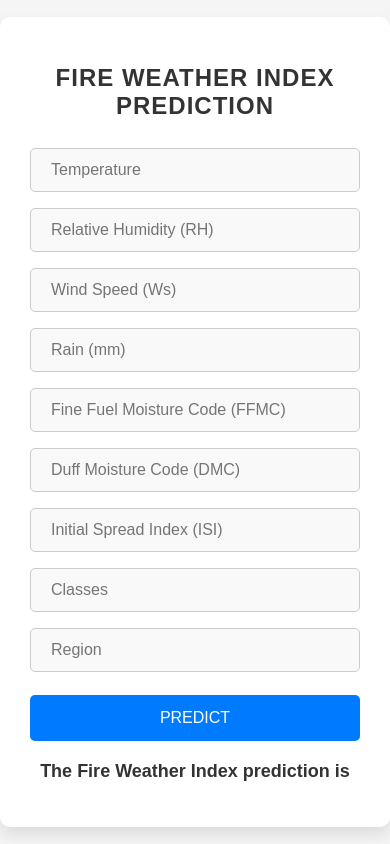
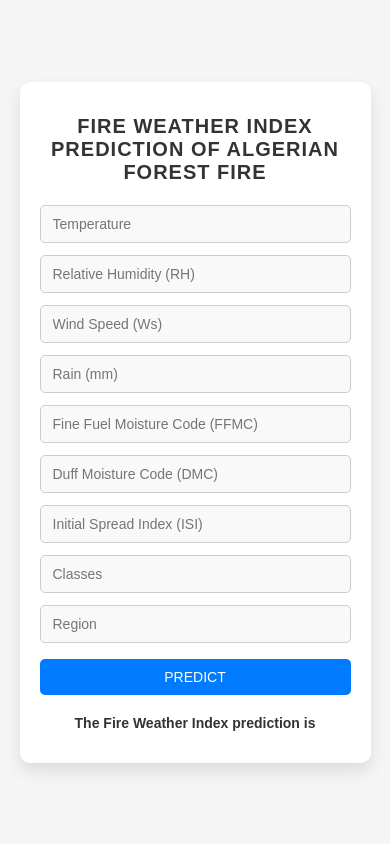
Before and after one commit to ramakrishnasankavaram/Algerian-Forest-Fire-FWI-Prediction, a Flask app: page / in a window 390 px wide. Run offline with Flask 3, Linux system fonts and the light colour scheme; parts of the project's set-up code (start-up, migrations or seed data) failed here and were passed over.

Commit message:
Update home.html

```diff
--- a/templates/home.html
+++ b/templates/home.html
@@ -3,7 +3,7 @@
 <head>
     <meta charset="UTF-8">
     <meta name="viewport" content="width=device-width, initial-scale=1.0">
-    <title>Fire Weather Index Prediction</title>
+    <title>FWI Prediction</title>
     <style>
         body {
             font-family: 'Arial', sans-serif;
@@ -18,26 +18,28 @@
 
         .login {
             background-color: #fff;
-            padding: 30px;
+            padding: 20px;
             border-radius: 10px;
             box-shadow: 0 8px 16px rgba(0, 0, 0, 0.1);
-            max-width: 400px;
+            max-width: 50vw; /* Set the form to 50% of the screen width */
             width: 100%;
             text-align: center;
+            box-sizing: border-box;
+            overflow-y: auto;
         }
 
         h1 {
-            margin-bottom: 20px;
+            margin-bottom: 15px;
             color: #333;
-            font-size: 24px;
+            font-size: 22px;
             text-transform: uppercase;
             letter-spacing: 1px;
         }
 
         input[type="text"] {
             width: 100%;
-            padding: 12px 20px;
-            margin: 8px 0;
+            padding: 10px 15px;
+            margin: 6px 0;
             display: inline-block;
             border: 1px solid #ccc;
             border-radius: 5px;
@@ -56,8 +58,8 @@
         button {
             background-color: #007BFF;
             color: white;
-            padding: 14px 20px;
-            margin-top: 15px;
+            padding: 12px 16px;
+            margin-top: 10px;
             border: none;
             border-radius: 5px;
             cursor: pointer;
@@ -74,14 +76,55 @@
         h2 {
             margin-top: 20px;
             color: #333;
-            font-size: 18px;
+            font-size: 16px;
+        }
+
+        /* Ensure form fits screen height */
+        @media (max-height: 700px) {
+            .login {
+                max-height: 90vh;
+                overflow-y: auto;
+            }
+
+            input[type="text"], button {
+                padding: 10px 12px; /* Adjust padding for smaller screens */
+                font-size: 14px;
+            }
+
+            h1 {
+                font-size: 20px;
+            }
+
+            h2 {
+                font-size: 14px;
+            }
+        }
+
+        /* Responsive design for small screens */
+        @media (max-width: 600px) {
+            .login {
+                max-width: 90vw; /* Allow form to take more space on smaller screens */
+            }
+
+            h1 {
+                font-size: 20px;
+            }
+
+            input[type="text"], button {
+                padding: 10px 12px;
+                font-size: 14px;
+            }
+
+            h2 {
+                font-size: 14px;
+            }
         }
     </style>
 </head>
 <body>
 
     <div class="login">
-        <h1>Fire Weather Index Prediction</h1>
+        <h1>Fire Weather Index Prediction of Algerian forest fire</h1>
 
         <!-- Main Input for Receiving Query to our Model -->
         <form action="{{ url_for('predict_datapoint') }}" method="post">
```
